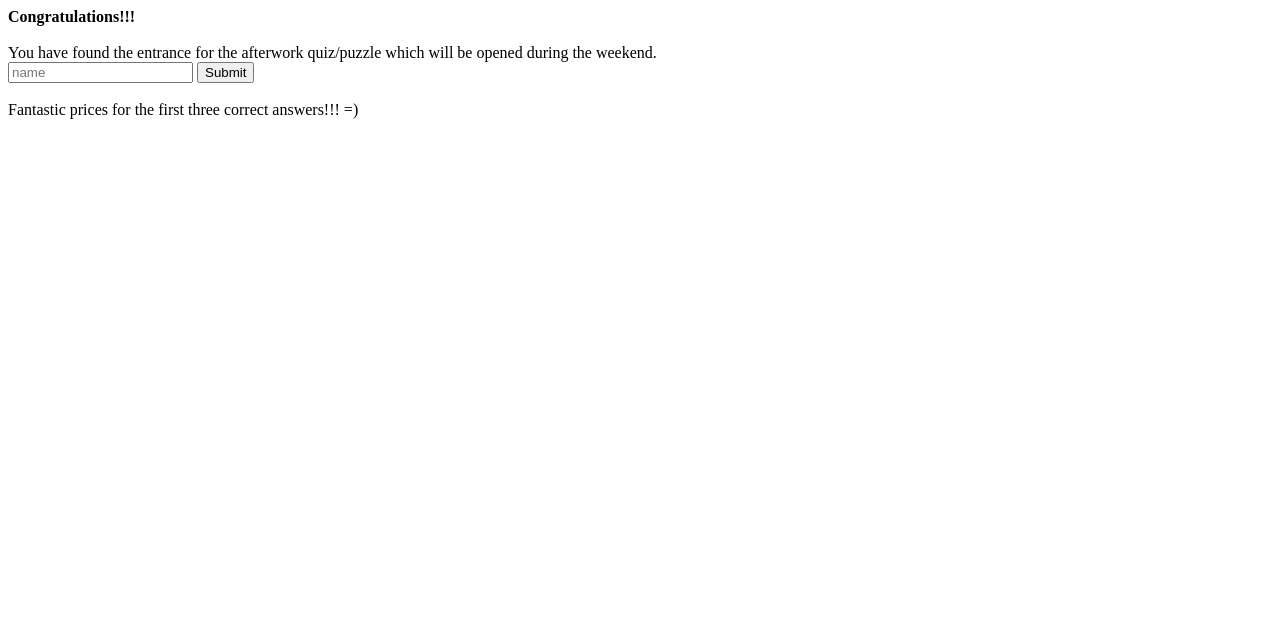
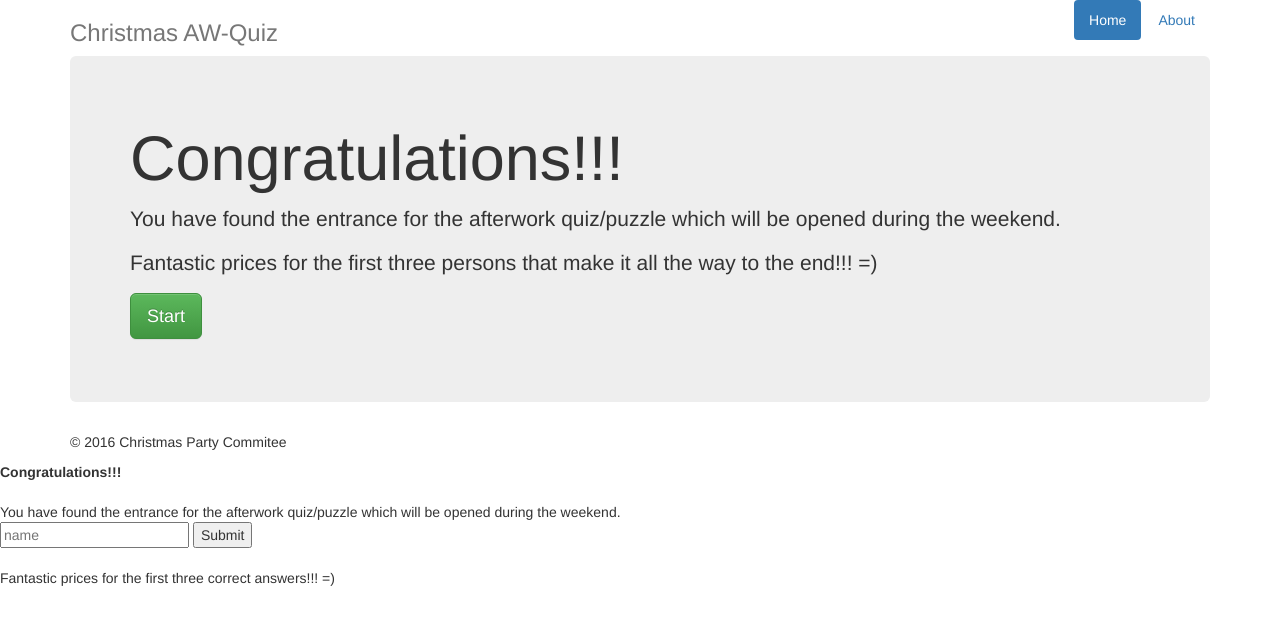
Before and after one commit to emnic/quiz, a website: page public/index.html in a window 1280 px wide. Drawn offline with nearby package versions, Linux system fonts and the light colour scheme.

Commit message:
Added bootstrap

```diff
--- a/public/index.html
+++ b/public/index.html
@@ -3,13 +3,46 @@
 <head>
   <meta charset="UTF-8">
   <title>AW Quiz</title>
+	<!-- Latest compiled and minified CSS -->
+	<link rel="stylesheet" href="https://maxcdn.bootstrapcdn.com/bootstrap/3.3.7/css/bootstrap.min.css" integrity="sha384-BVYiiSIFeK1dGmJRAkycuHAHRg32OmUcww7on3RYdg4Va+PmSTsz/K68vbdEjh4u" crossorigin="anonymous">
+
+	<!-- Optional theme -->
+	<link rel="stylesheet" href="https://maxcdn.bootstrapcdn.com/bootstrap/3.3.7/css/bootstrap-theme.min.css" integrity="sha384-rHyoN1iRsVXV4nD0JutlnGaslCJuC7uwjduW9SVrLvRYooPp2bWYgmgJQIXwl/Sp" crossorigin="anonymous">
+
+	<!-- Latest compiled and minified JavaScript -->
+	<script src="https://maxcdn.bootstrapcdn.com/bootstrap/3.3.7/js/bootstrap.min.js" integrity="sha384-Tc5IQib027qvyjSMfHjOMaLkfuWVxZxUPnCJA7l2mCWNIpG9mGCD8wGNIcPD7Txa" crossorigin="anonymous"></script>
 </head>
 <body>
+	<div class="container">
+      <div class="header clearfix">
+        <nav>
+          <ul class="nav nav-pills pull-right">
+            <li role="presentation" class="active"><a href="#">Home</a></li>
+            <li role="presentation"><a href="#">About</a></li>
+          </ul>
+        </nav>
+        <h3 class="text-muted">Christmas AW-Quiz</h3>
+      </div>
+
+      <div class="jumbotron">
+        <h1>Congratulations!!!</h1>
+        <p class="lead">You have found the entrance for the afterwork quiz/puzzle which will be opened during the weekend.</p>
+        <p>Fantastic prices for the first three persons that make it all the way to the end!!! =) </p>
+        <p><a class="btn btn-lg btn-success" href="#" role="button">Start</a></p>
+      </div>
+
+      <footer class="footer">
+        <p>&copy; 2016 Christmas Party Commitee</p>
+      </footer>
+
+    </div> <!-- /container -->
+
   <b>Congratulations!!!</b>
   <br>
   <br>
   You have found the entrance for the afterwork quiz/puzzle which will be opened during the weekend.
   <br>
+
   <form action="/guess" method="POST" target="">
   	<input type="text" placeholder="name" name="number">
   	<button type="submit">Submit</button>
```
